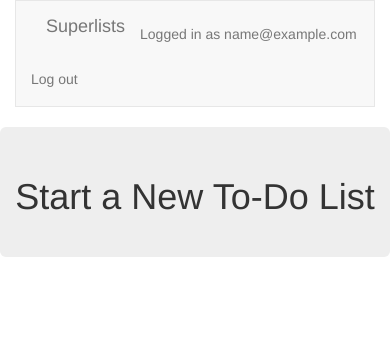
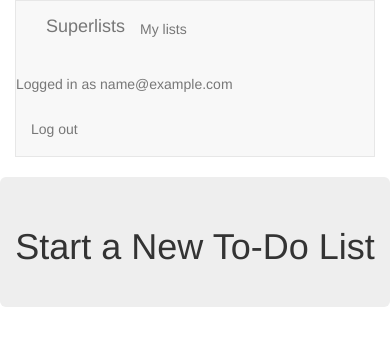
Before and after one commit to danrneal/SuperLists, a Django app: page / in a window 390 px wide. Shown: the top 346 px of the page. Run offline with Django 3.2, Linux system fonts and the light colour scheme; the visitor is signed in with stand-in values (Sample User, id 1); some libraries are stand-ins or nearby versions.

Commit message:
url, placeholder view, and first-cut templates for my_lists

```diff
--- a/lists/templates/base.html
+++ b/lists/templates/base.html
@@ -15,6 +15,11 @@
             <div class="container-fluid">
                 <a class="navbar-brand" href="/">Superlists</a>
                 {% if user.email %}
+                    <ul class="nav navbar-nav navbar-right">
+                        <li>
+                            <a href="{% url 'my_lists' user.email">My lists</a>
+                        </li>
+                    </ul>
                     <ul class="nav navbar-nav navbar-right">
                         <li class="navbar-text">
                             Logged in as {{ user.email }}
@@ -57,6 +62,7 @@
             <div class="col-md-6 col-md-offset-3 jumbotron">
                 <div class="text-center">
                     <h1>{% block header_text %}{% endblock %}</h1>
+                    {% block list_form %}
                         <form method="POST"
                               action="{% block form_action %}{% endblock %}"
                         >
@@ -70,6 +76,7 @@
                                 </div>
                             {% endif %}
                         </form>
+                    {% endblock %}
                 </div>
             </div>
         </div>
@@ -77,6 +84,13 @@
         <div class="row">
             <div class="col-md-6 col-md-offset-3">
                 {% block table %}
+                {% endblock %}
+            </div>
+        </div>
+
+        <div class="row">
+            <div class="col-md-6 col-md-offset-3">
+                {% block extra_content %}
                 {% endblock %}
             </div>
         </div>
--- a/lists/urls.py
+++ b/lists/urls.py
@@ -19,4 +19,5 @@ from lists import views
 urlpatterns = [
     url(r'^new', views.new_list, name='new_list'),
     url(r'^(\d+)/$', views.view_list, name='view_list'),
+    url(r'users/(.+)/$', views.my_lists, name='my_lists')
 ]
--- a/lists/views.py
+++ b/lists/views.py
@@ -29,3 +29,7 @@ def new_list(request):
         return redirect(list_)
     else:
         return render(request, 'home.html', {'form': form})
+
+
+def my_lists(request, email):
+    return render(request, 'my_lists.html')
```
Also changed, not shown: lists/templates/my_lists.html (added, +15 -0 lines), lists/tests/test_views.py (+6 -0 lines). Lines whose indentation alone changed are shown as unchanged.
